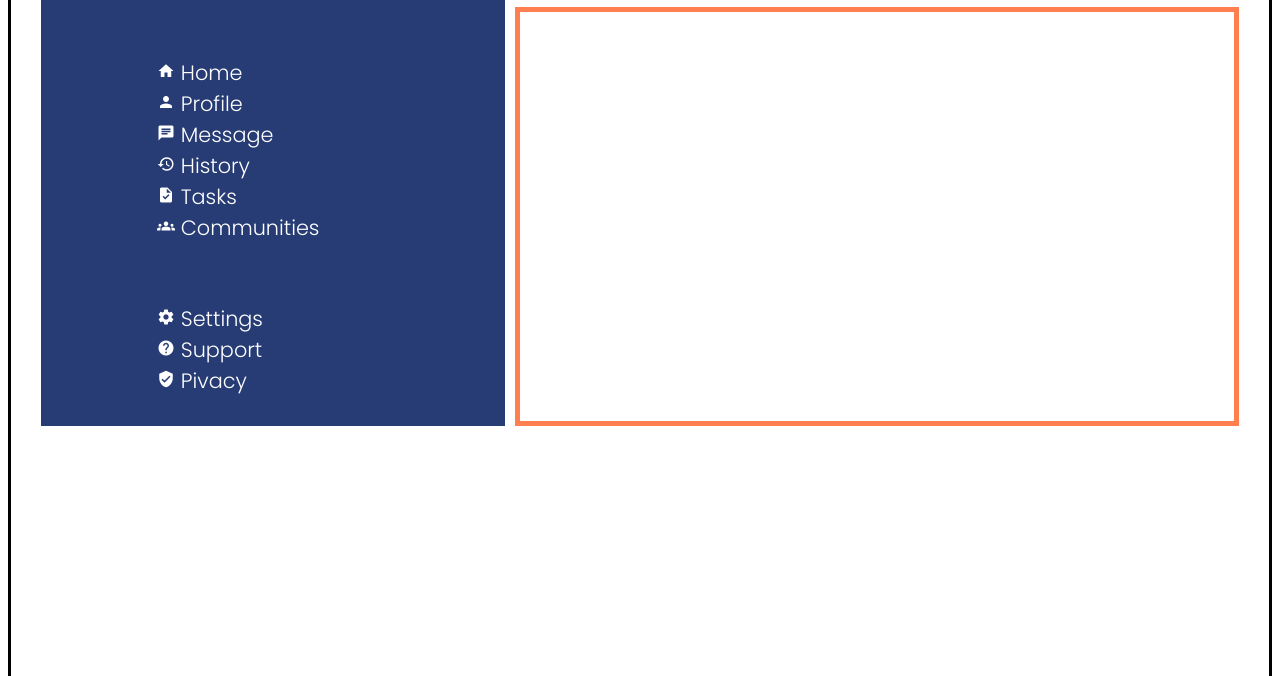
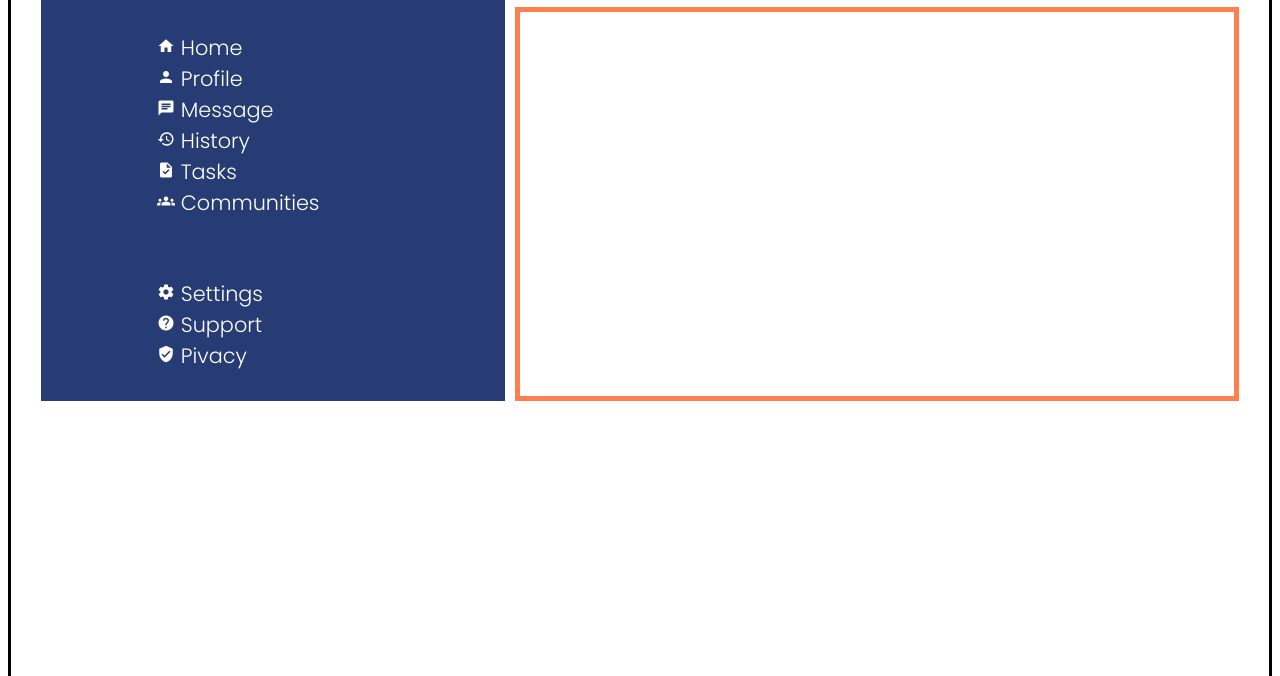
Before and after one commit to Joeeeeyy/dashboard, a website: page index.html in a window 1280 px wide. Shown: the part 124-800 px from the top of the page. Drawn offline with Linux system fonts and the light colour scheme.

Commit message:
did it again

```diff
--- a/styles.css
+++ b/styles.css
@@ -37,7 +37,7 @@ body {
 .bar-div {
   display: inline-grid;
   grid-template-columns: 1fr 2fr 1fr;
-  grid-template-rows: 100px auto;
+  grid-template-rows: 75px auto;
   row-gap: 60px;
 }
 
```
